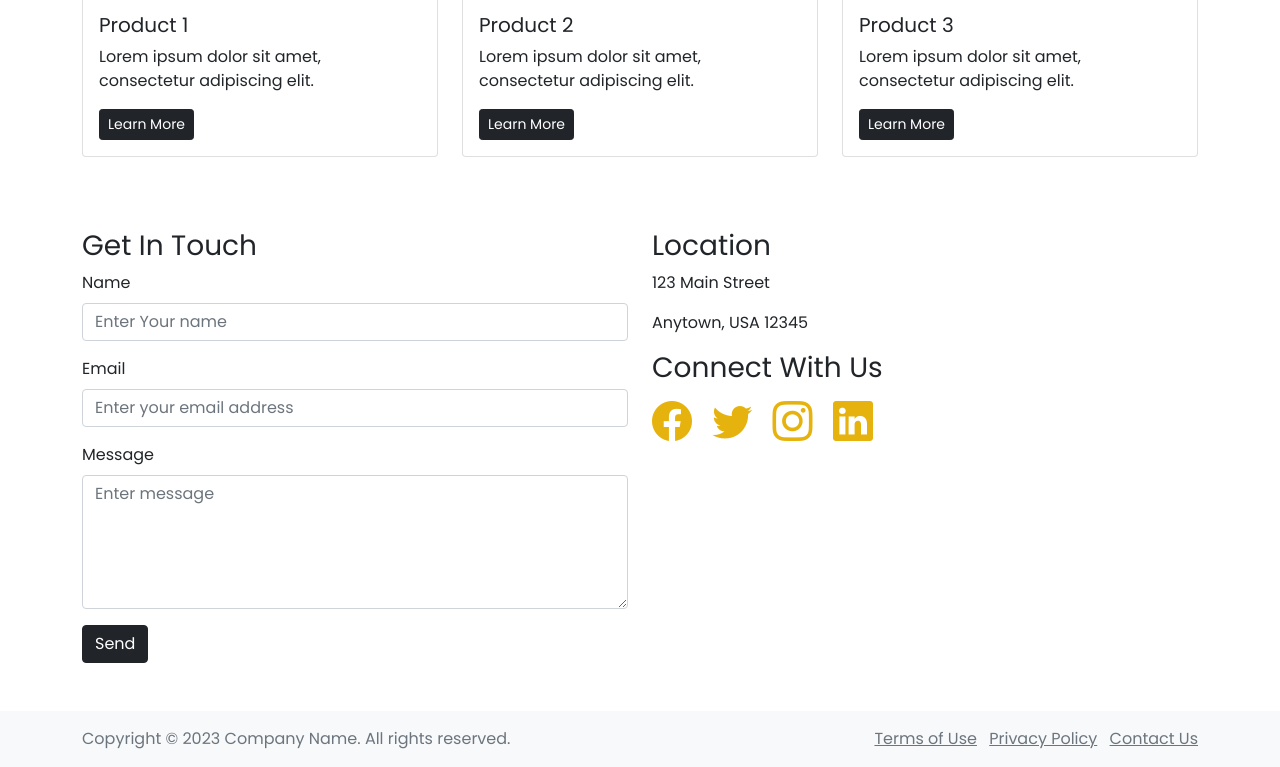
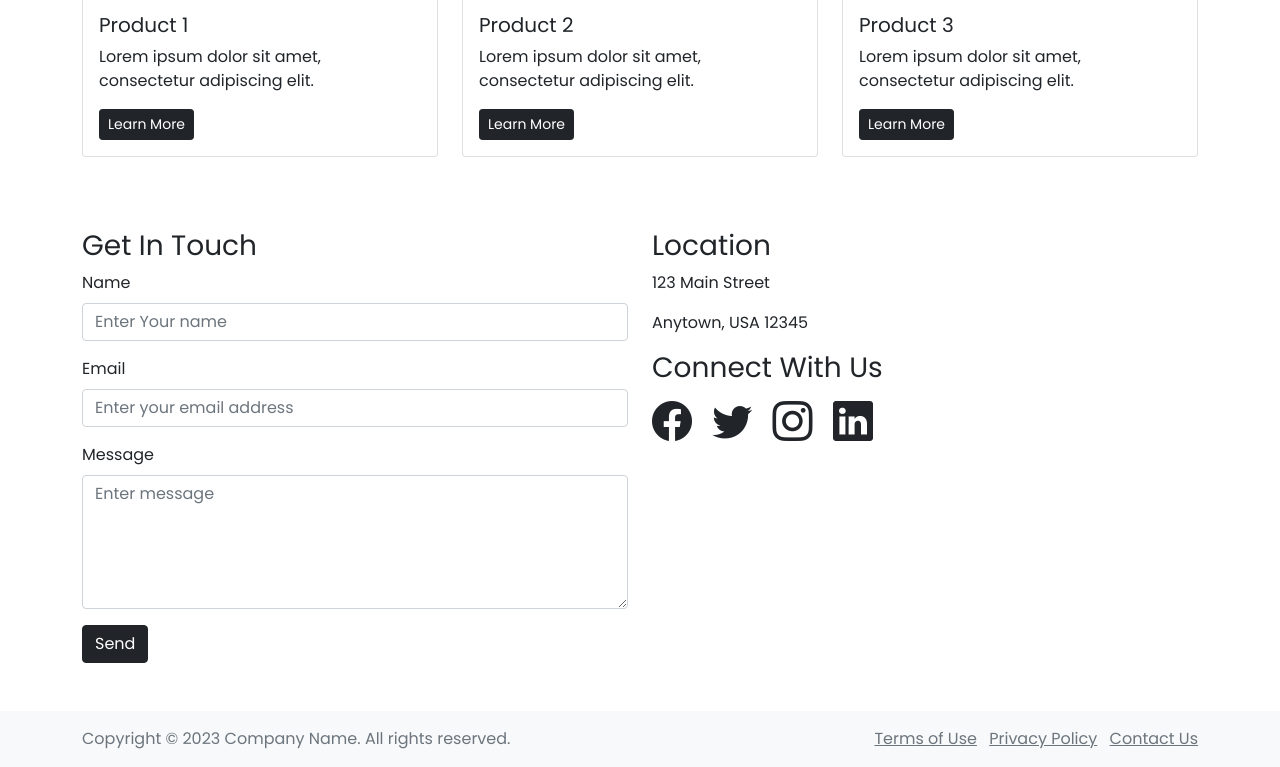
Before and after one commit to FREDVUNI/stationery-landing-page, a plain HTML site: page index.html in a window 1280 px wide. Shown: the part 2054-2821 px from the top of the page. Drawn offline with nearby package versions, Linux system fonts and the light colour scheme.

Commit message:
Update index.html

```diff
--- a/index.html
+++ b/index.html
@@ -176,10 +176,10 @@
           <p>123 Main Street</p>
           <p>Anytown, USA 12345</p>
           <h3>Connect With Us</h3>
-          <a href="#" class="text-decoration-none me-3"><i class="bi bi-facebook fs-1"></i></a>
-          <a href="#" class="text-decoration-none me-3"><i class="bi bi-twitter fs-1"></i></a>
-          <a href="#" class="text-decoration-none me-3"><i class="bi bi-instagram fs-1"></i></a>
-          <a href="#" class="text-decoration-none me-3"><i class="bi bi-linkedin fs-1"></i></a>
+          <a href="#" class="text-decoration-none me-3"><i class="bi bi-facebook text-dark fs-1"></i></a>
+          <a href="#" class="text-decoration-none me-3"><i class="bi bi-twitter text-dark fs-1"></i></a>
+          <a href="#" class="text-decoration-none me-3"><i class="bi bi-instagram text-dark fs-1"></i></a>
+          <a href="#" class="text-decoration-none me-3"><i class="bi bi-linkedin text-dark fs-1"></i></a>
         </div>
       </div>
     </div>
```
